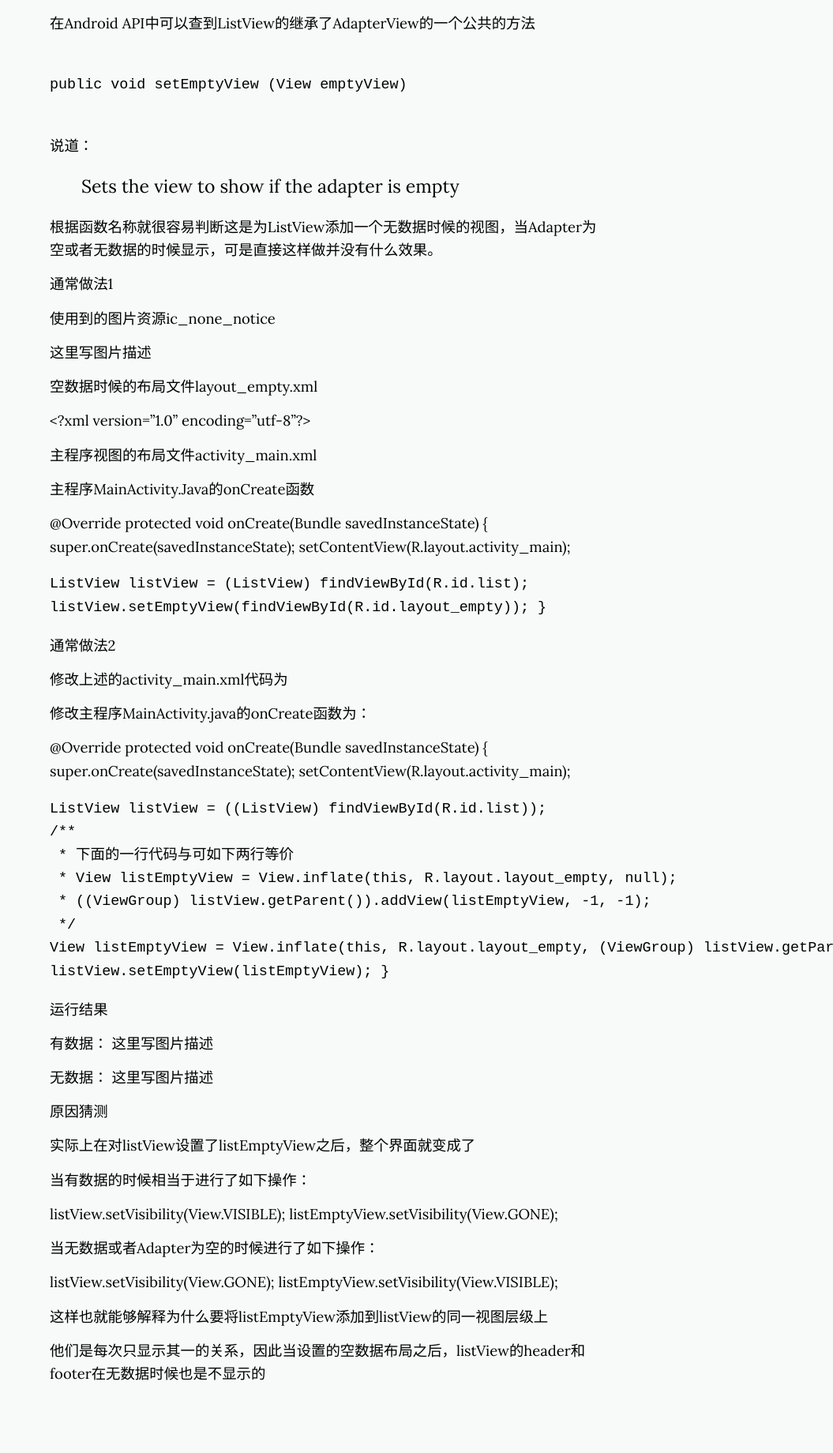
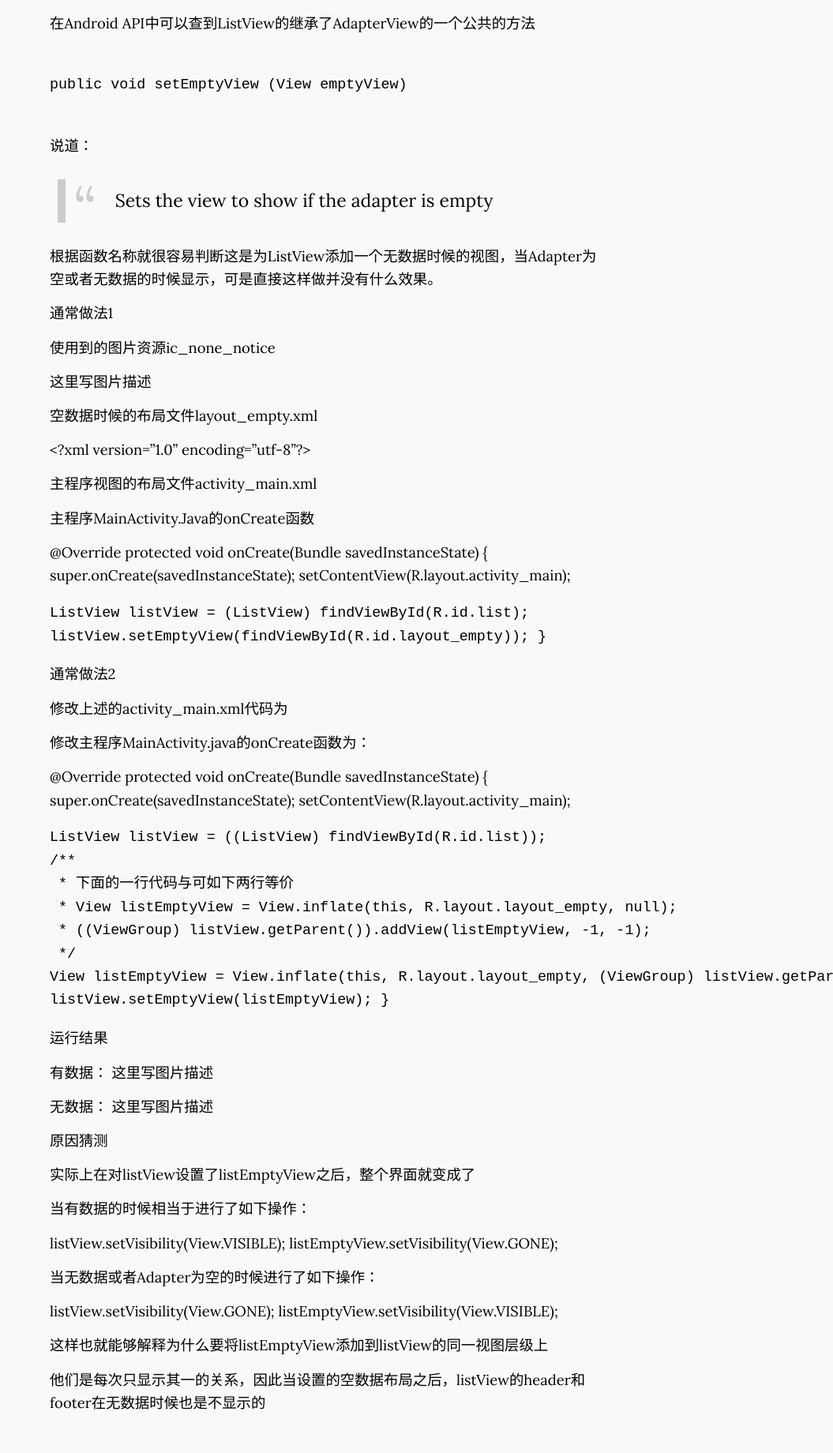
Before and after one commit to zhangyuanxin/blog-jekyll, a Jekyll site: the page built from _posts/2017-01-11-Android-ListView.md, in a window 1280 px wide. Shown: the part 634-2474 px from the top of the page at 79% size, without its empty margins (225-1280 px from the left). Built offline with Jekyll 4.4.1, drawn with Linux system fonts in a browser that asks for light colours; nearby versions of some CDN libraries; comment, search, counter and statistics services are not loaded; a style sheet for code colours, icons or effects is not loaded.

Commit message:
添加自定义样式文件

```diff
--- a/_includes/head.html
+++ b/_includes/head.html
@@ -35,6 +35,7 @@
     <link rel="stylesheet" href="//cdn.bootcss.com/normalize/4.2.0/normalize.min.css">
 
     <link rel="stylesheet" href="{{ '/assets/css/main.css' | prepend: site.baseurl }}">
+    <link rel="stylesheet" href="{{ '/assets/css/extends.css' | prepend: site.baseurl }}">
     <!--<link rel="stylesheet" href="{{ '/assets/css/typo.css' | prepend: site.baseurl }}">-->
 
     <link rel="alternate" type="application/rss+xml" title="{{ site.title }}"
--- /dev/null
+++ b/assets/css/extends.css
@@ -0,0 +1,18 @@
+blockquote {
+    background:#f9f9f9;
+    border-left:10px solid #ccc;
+    margin:1.5em 10px;
+    padding:.5em 10px;
+    quotes:"\201C""\201D""\2018""\2019";
+}
+blockquote:before {
+    color:#ccc;
+    content:open-quote;
+    font-size:4em;
+    line-height:.1em;
+    margin-right:.25em;
+    vertical-align:-.4em;
+}
+blockquote p {
+    display:inline;
+}
```
